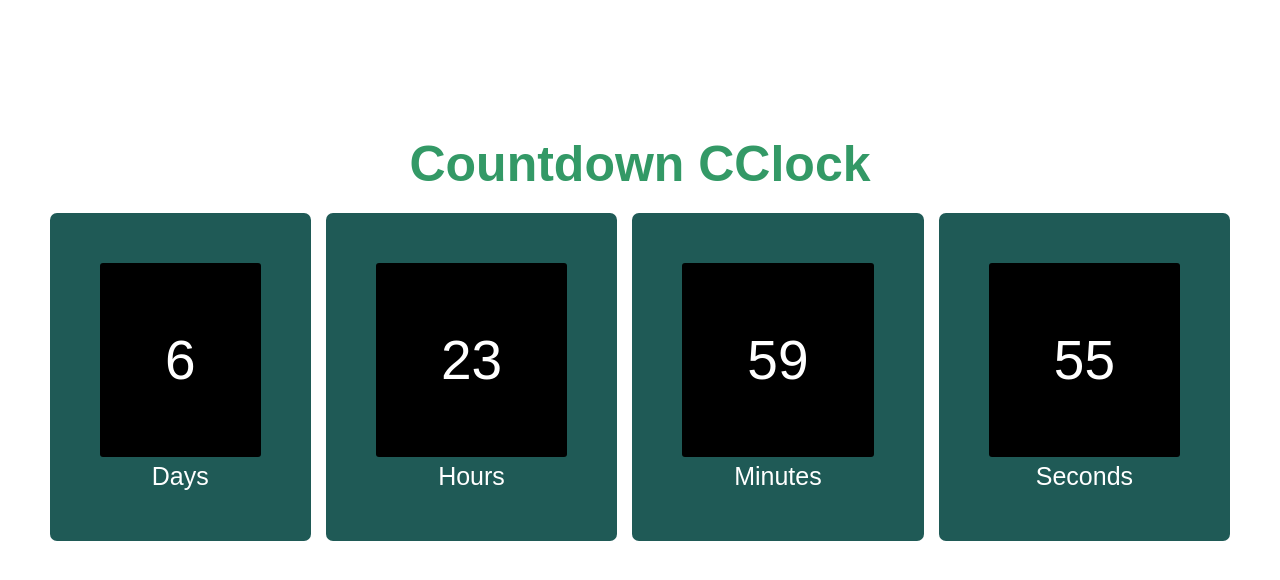
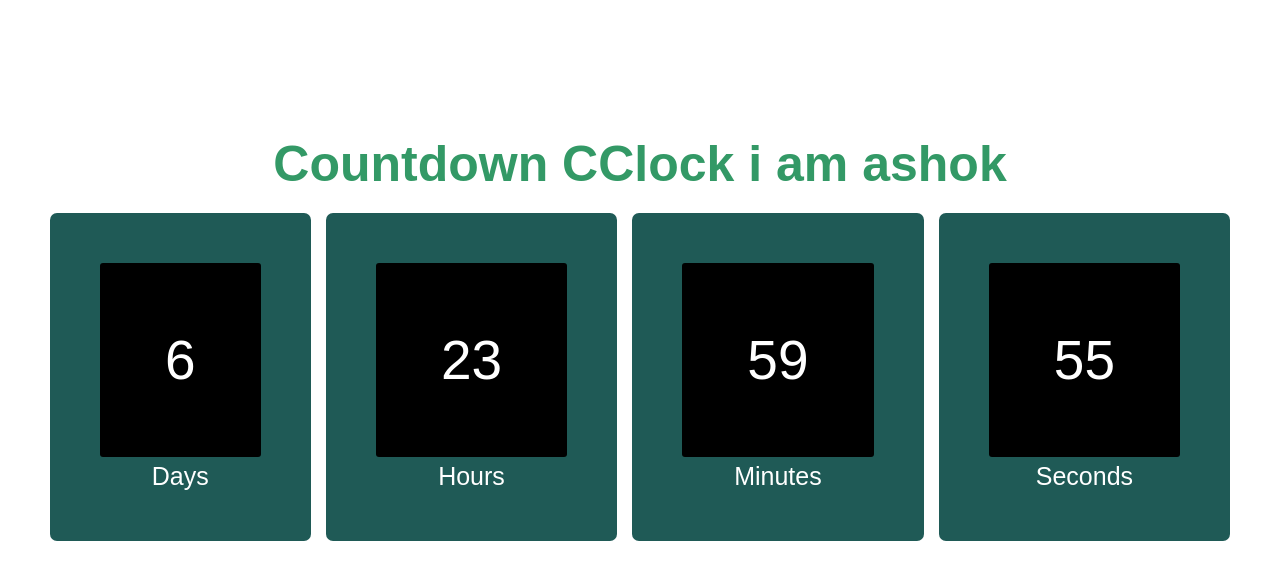
Before and after one commit to SikindharBasha/Count-timer, a plain HTML site: page index.html in a window 1280 px wide. Drawn offline with Linux system fonts and the light colour scheme.

Commit message:
Update index.html

```diff
--- a/index.html
+++ b/index.html
@@ -9,7 +9,7 @@
     <title>Countdown Clock</title>
 </head>
 <body>
-    <h1>Countdown CClock</h1>
+    <h1>Countdown CClock i am ashok</h1>
     <div id="clockdiv">
         <div>
             <span class="days"></span>
```
